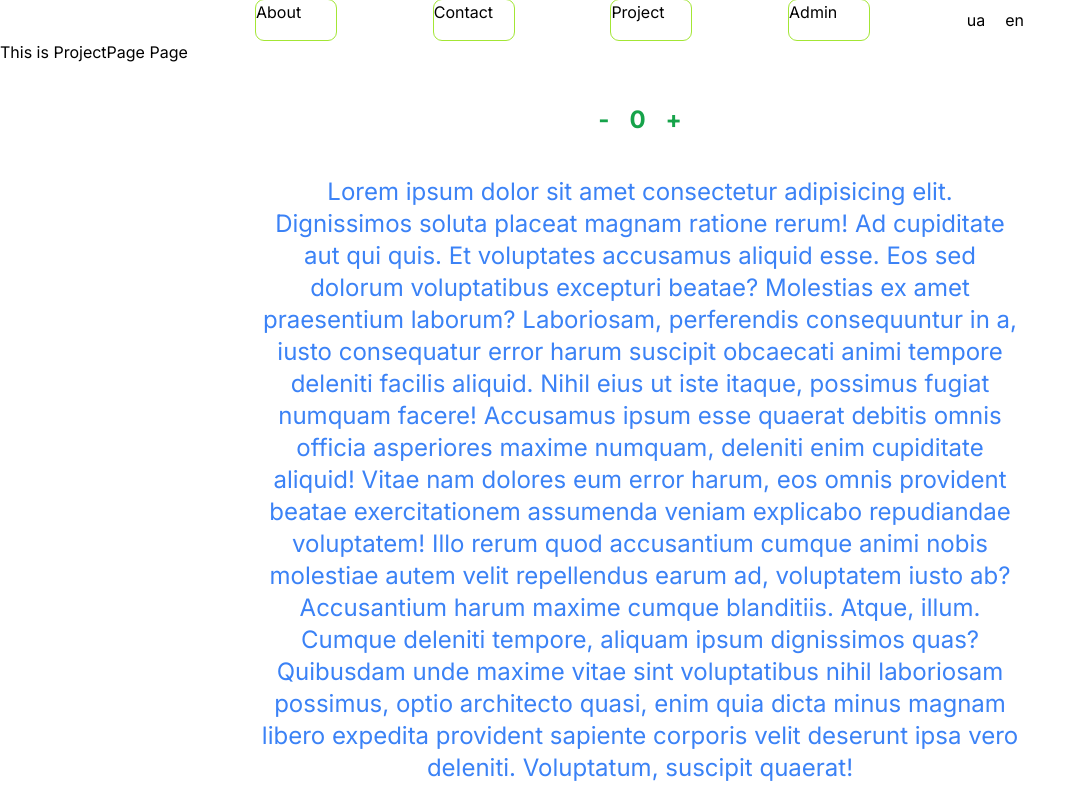
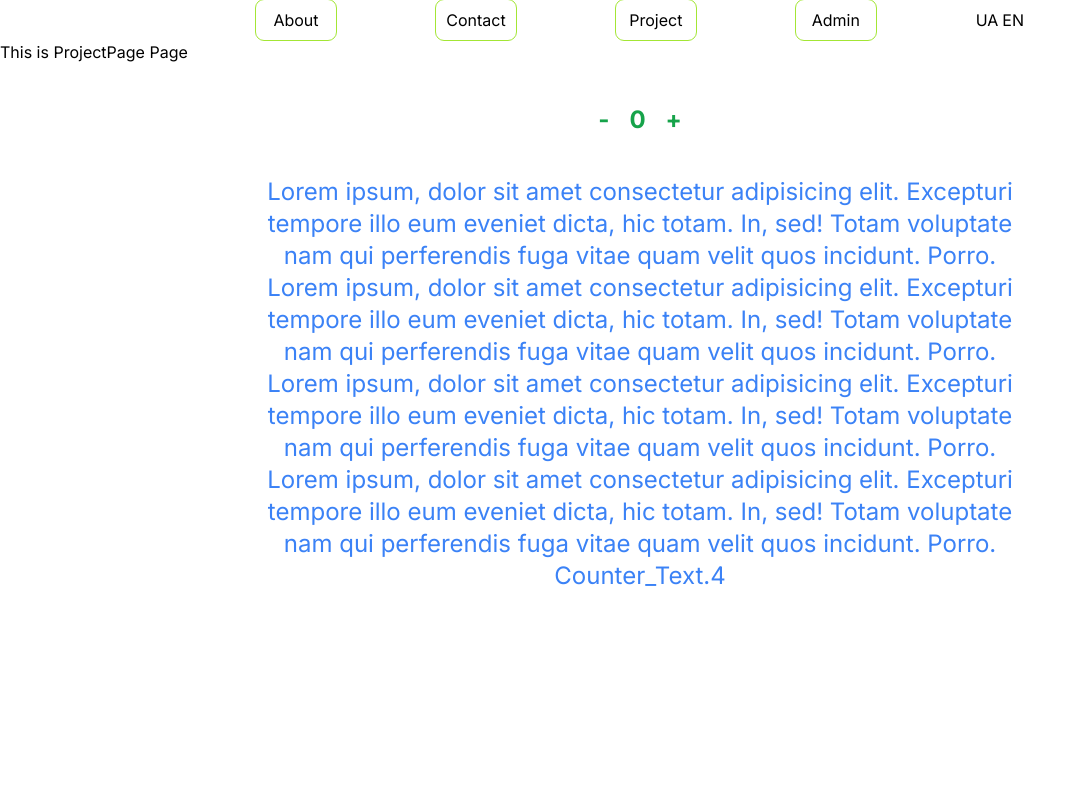
Before and after one commit to Evgenija-P/next-errors-problems, a Next.js app: page /en/project in a window 1280 px wide. Shown: the whole page, without its empty margins (0-1082 px from the left). Built offline with nearby package versions, Linux system fonts and the light colour scheme.

Commit message:
test use client

```diff
--- a/messages/en.json
+++ b/messages/en.json
@@ -1,5 +1,13 @@
 {
   "HomePage": {
     "title": "Hello world!"
-  }
+  },
+  "MenuClient": ["About", "Contact", "Project", "Admin"],
+  "MenuAdmin": ["Home", "Contact", "News", "Test"],
+  "Counter_Text": [
+    "   Lorem ipsum, dolor sit amet consectetur adipisicing elit. Excepturi tempore illo eum eveniet dicta, hic totam. In, sed! Totam voluptate nam qui perferendis fuga vitae quam velit quos incidunt. Porro.",
+    "   Lorem ipsum, dolor sit amet consectetur adipisicing elit. Excepturi tempore illo eum eveniet dicta, hic totam. In, sed! Totam voluptate nam qui perferendis fuga vitae quam velit quos incidunt. Porro.",
+    "   Lorem ipsum, dolor sit amet consectetur adipisicing elit. Excepturi tempore illo eum eveniet dicta, hic totam. In, sed! Totam voluptate nam qui perferendis fuga vitae quam velit quos incidunt. Porro.",
+    "   Lorem ipsum, dolor sit amet consectetur adipisicing elit. Excepturi tempore illo eum eveniet dicta, hic totam. In, sed! Totam voluptate nam qui perferendis fuga vitae quam velit quos incidunt. Porro."
+  ]
 }
--- a/messages/uk.json
+++ b/messages/uk.json
@@ -1,5 +1,13 @@
 {
   "HomePage": {
     "title": "Привіт Світ!"
-  }
+  },
+  "MenuClient": ["Про нас", "Контакти", "Проекти", "Admin"],
+  "MenuAdmin": ["Домашня", "Контакти", "Новини", "Тест"],
+  "Counter_Text": [
+    "   Далеко-далеко за словесными горами в стране гласных и согласных живут рыбные тексты. Вдали от всех живут они в буквенных домах на берегу Семантика большого языкового океана. Маленький ручеек Даль журчит",
+    "   Душа моя озарена неземной радостью, как эти чудесные весенние утра, которыми я наслаждаюсь от всего сердца. Я совсем один и блаженствую в здешнем краю, словно созданном для таких, как я.",
+    "   Проснувшись однажды утром после беспокойного сна, Грегор Замза обнаружил, что он у себя в постели превратился в страшное насекомое. Лежа на панцирнотвердой спине, он видел, стоило ему приподнять голову, свой",
+    "   Любя, съешь щипцы, — вздохнёт мэр, — кайф жгуч. Шеф взъярён тчк щипцы с эхом гудбай Жюль. Эй, жлоб! Где туз? Прячь юных съёмщиц в шкаф. Экс-граф? Плюш изъят. Бьём"
+  ]
 }
--- a/src/app/[locale]/(client)/about/layout.jsx
+++ /dev/null
@@ -1,7 +0,0 @@
-
-
-export default function AdminLayout({ children }) {
-  return (
-    <section>{children}</section>
-  );
-}
--- a/src/app/[locale]/(client)/contact/layout.jsx
+++ /dev/null
@@ -1,6 +0,0 @@
-
-export default function ContactLayout({ children }) {
-  return (
-    <section>{children}</section>
-  );
-}
--- a/src/app/[locale]/(client)/project/layout.jsx
+++ /dev/null
@@ -1,3 +0,0 @@
-export default function ProjectLayout({ children, params }) {
-  return <section>{children}</section>;
-}
--- a/src/app/[locale]/(client)/project/not-found.js
+++ /dev/null
@@ -1,11 +0,0 @@
-import Link from "next/link";
-
-export default function NotFound() {
-  return (
-    <div>
-      <h2>Not Found Global</h2>
-      <p>Could not find requested resource</p>
-      <Link href="/">Return Home</Link>
-    </div>
-  );
-}
--- a/src/app/[locale]/(client)/project/page.jsx
+++ b/src/app/[locale]/(client)/project/page.jsx
@@ -1,10 +1,20 @@
 import Counter from "@/components/Counter";
+import { useTranslations } from "next-intl";
 
 export default function ProjectPage() {
+  const t = useTranslations();
+  const content = [
+    t(`Counter_Text.0`),
+    t(`Counter_Text.1`),
+    t(`Counter_Text.2`),
+    t(`Counter_Text.3`),
+    t(`Counter_Text.4`),
+  ];
+
   return (
     <div className="">
       <h1> This is ProjectPage Page</h1>
-      <Counter />
+      <Counter content={content} />
     </div>
   );
 }
--- a/src/components/ButtonLang.jsx
+++ b/src/components/ButtonLang.jsx
@@ -1,8 +1,28 @@
-const ButtonLang = () => {
+"use client";
+
+import { usePathname } from "next/navigation";
+import { Link } from "@/navigation";
+
+const ButtonLang = ({ locale }) => {
+  const pathname = usePathname();
+  const path = pathname.split("/").slice(2);
+
   return (
-    <div className="flex gap-5 items-center">
-      <button>ua</button>
-      <button>en</button>
+    <div className="flex gap-x-1">
+      <Link
+        className={`text-red uppercase ${locale === "uk" ? "border-b border-b-red" : ""}`}
+        href={`/${path}`}
+        locale="uk"
+      >
+        ua
+      </Link>
+      <Link
+        className={`text-red uppercase ${locale === "en" ? "border-b border-b-red" : ""}`}
+        href={`/${path}`}
+        locale="en"
+      >
+        en
+      </Link>
     </div>
   );
 };
--- a/src/components/Counter.jsx
+++ b/src/components/Counter.jsx
@@ -1,32 +1,20 @@
 "use client";
 import { useState } from "react";
 
-const Counter = () => {
+const Counter = ({ content }) => {
   const [count, setCount] = useState(0);
   return (
     <div>
       <div className="flex gap-x-5 items-center justify-center mx-auto my-10 text-2xl font-bold text-green-600">
-        {" "}
         <button onClick={() => setCount(count - 1)}> - </button>
         <p>{count}</p>
         <button onClick={() => setCount(count + 1)}> + </button>
       </div>
-
-      <p className="text-2xl text-blue-500 text-center w-3/5 mx-auto">
-        Lorem ipsum dolor sit amet consectetur adipisicing elit. Dignissimos soluta placeat magnam
-        ratione rerum! Ad cupiditate aut qui quis. Et voluptates accusamus aliquid esse. Eos sed
-        dolorum voluptatibus excepturi beatae? Molestias ex amet praesentium laborum? Laboriosam,
-        perferendis consequuntur in a, iusto consequatur error harum suscipit obcaecati animi
-        tempore deleniti facilis aliquid. Nihil eius ut iste itaque, possimus fugiat numquam facere!
-        Accusamus ipsum esse quaerat debitis omnis officia asperiores maxime numquam, deleniti enim
-        cupiditate aliquid! Vitae nam dolores eum error harum, eos omnis provident beatae
-        exercitationem assumenda veniam explicabo repudiandae voluptatem! Illo rerum quod
-        accusantium cumque animi nobis molestiae autem velit repellendus earum ad, voluptatem iusto
-        ab? Accusantium harum maxime cumque blanditiis. Atque, illum. Cumque deleniti tempore,
-        aliquam ipsum dignissimos quas? Quibusdam unde maxime vitae sint voluptatibus nihil
-        laboriosam possimus, optio architecto quasi, enim quia dicta minus magnam libero expedita
-        provident sapiente corporis velit deserunt ipsa vero deleniti. Voluptatum, suscipit quaerat!
-      </p>
+      {content.map(el => (
+        <p className="text-2xl text-blue-500 text-center w-3/5 mx-auto" key={el}>
+          {el}
+        </p>
+      ))}
     </div>
   );
 };
--- a/src/components/MenuAdmin.jsx
+++ b/src/components/MenuAdmin.jsx
@@ -1,36 +1,39 @@
 import { Link } from "@/navigation";
+import { useTranslations } from "next-intl";
 
 const MenuAdmin = ({ locale }) => {
+  const t = useTranslations();
+  const items = [
+    {
+      name: t(`MenuAdmin.0`),
+      link: "/",
+    },
+    {
+      name: t(`MenuAdmin.1`),
+      link: "/admin/contact",
+    },
+    {
+      name: t(`MenuAdmin.2`),
+      link: "/admin/news",
+    },
+    {
+      name: t(`MenuAdmin.3`),
+      link: "/admin/test",
+    },
+  ];
+
   return (
     <div className="flex gap-x-20 items-center justify-between w-3/5 mx-auto">
-      <Link
-        href={"/"}
-        className="w-20 h-10 outline outline-1 outline-yellow-400 rounded-lg"
-        locale={locale}
-      >
-        Home
-      </Link>
-      <Link
-        href={"/admin/contact"}
-        className="w-20 h-10 outline outline-1 outline-yellow-400 rounded-lg"
-        locale={locale}
-      >
-        Contacts
-      </Link>
-      <Link
-        href={"/admin/news"}
-        className="w-20 h-10 outline outline-1 outline-yellow-400 rounded-lg"
-        locale={locale}
-      >
-        News
-      </Link>
-      <Link
-        href={"/admin/test"}
-        className="w-20 h-10 outline outline-1 outline-yellow-400 rounded-lg"
-        locale={locale}
-      >
-        Test
-      </Link>
+      {items.map(el => (
+        <Link
+          href={el.link}
+          className="w-20 h-10 outline outline-1 outline-yellow-400 rounded-lg flex items-center justify-center"
+          locale={locale}
+          key={el.link}
+        >
+          {el.name}
+        </Link>
+      ))}
     </div>
   );
 };
--- a/src/components/MenuClient.jsx
+++ b/src/components/MenuClient.jsx
@@ -1,37 +1,40 @@
 import { Link } from "@/navigation";
 import ButtonLang from "./ButtonLang";
+import { useTranslations } from "next-intl";
 
 const MenuClient = ({ locale }) => {
+  const t = useTranslations();
+  const items = [
+    {
+      name: t(`MenuClient.0`),
+      link: "/about",
+    },
+    {
+      name: t(`MenuClient.1`),
+      link: "/contact",
+    },
+    {
+      name: t(`MenuClient.2`),
+      link: "/project",
+    },
+    {
+      name: t(`MenuClient.3`),
+      link: "/admin",
+    },
+  ];
   return (
     <div className="flex gap-x-20 items-center justify-between w-3/5 mx-auto">
-      <Link
-        href={"/about"}
-        className="w-20 h-10 outline outline-1 outline-lime-400 rounded-lg"
-        locale={locale}
-      >
-        About
-      </Link>
-      <Link
-        href={"/contact"}
-        className="w-20 h-10 outline outline-1 outline-lime-400 rounded-lg"
-        locale={locale}
-      >
-        Contact
-      </Link>
-      <Link
-        href={"/project"}
-        className="w-20 h-10 outline outline-1 outline-lime-400 rounded-lg"
-        locale={locale}
-      >
-        Project
-      </Link>
-      <Link
-        href={"/admin"}
-        className="w-20 h-10 outline outline-1 outline-lime-400 rounded-lg"
-        locale={locale}
-      >
-        Admin
-      </Link>
+      {items.map(el => (
+        <Link
+          href={el.link}
+          className="w-20 h-10 outline outline-1 outline-lime-400 rounded-lg flex items-center justify-center"
+          locale={locale}
+          key={el.link}
+        >
+          {el.name}
+        </Link>
+      ))}
+
       <ButtonLang />
     </div>
   );
```
